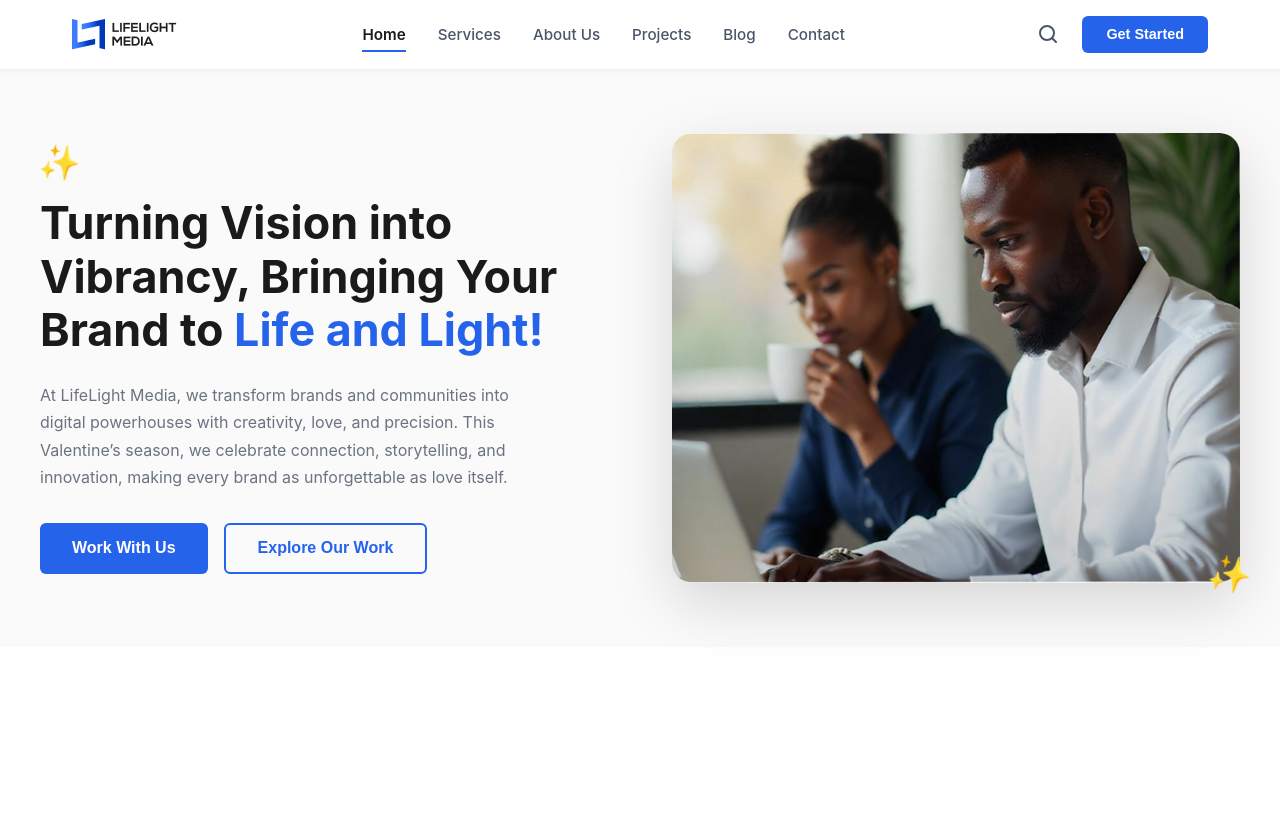
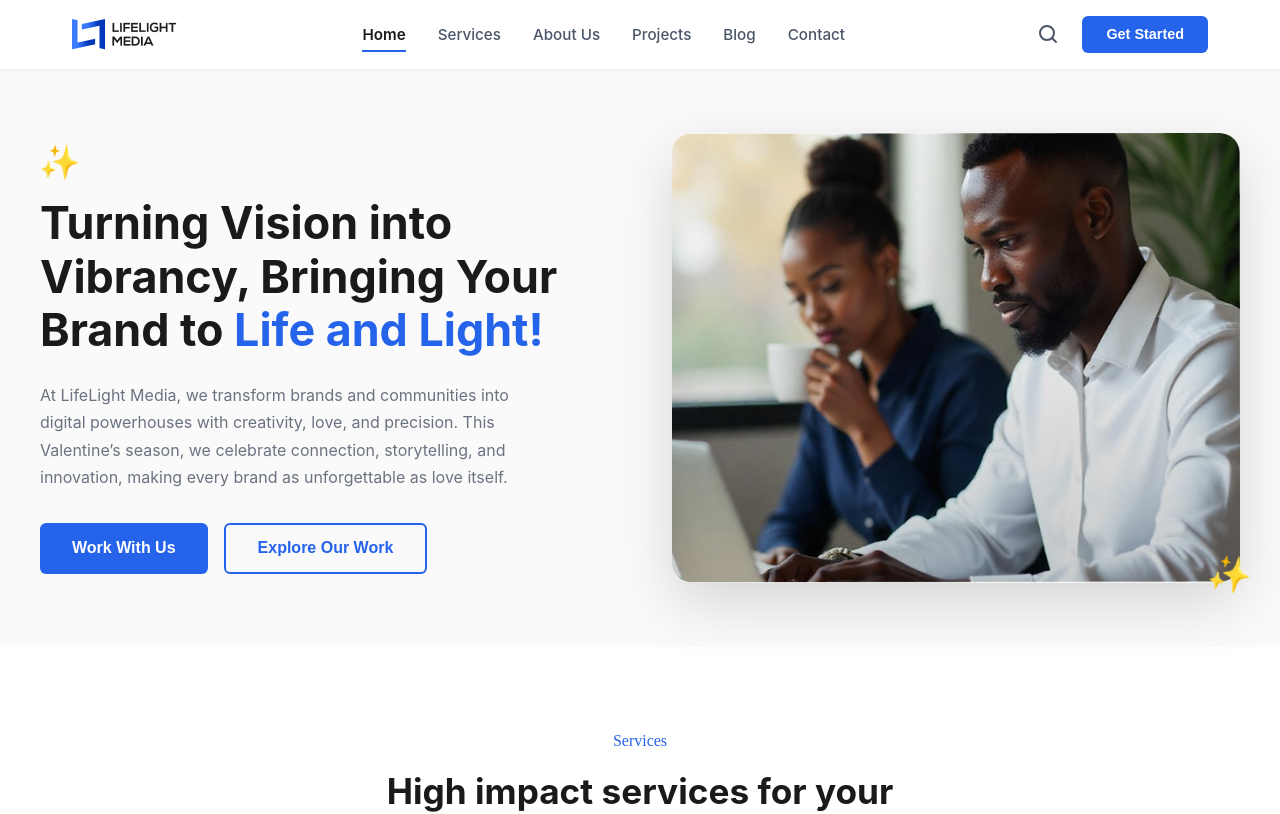
Before and after one commit to SardiusJay/LifeLight_Media, a React (Vite) app in the folder vite-project/: page / in a window 1280 px wide. Shown: the top 814 px of the page. Built offline with nearby package versions, Linux system fonts and the light colour scheme.

Commit message:
wip:service section

```diff
--- a/vite-project/src/App.jsx
+++ b/vite-project/src/App.jsx
@@ -1,7 +1,7 @@
 import React from 'react';
 import { Navbar } from './components/Navbar';
 import { Hero } from './components/Hero';
-{/*import { Services } from './components/Services'; */}
+import { Services } from './components/Services';
 import './App.css';
 
 export function App  () {
@@ -9,7 +9,7 @@ export function App  () {
     <div className="App">
       <Navbar />
       <Hero />
-     {/*   <Services /> */}
+     <Services />
     </div>
   );
 };
--- a/vite-project/src/components/Service.css
+++ b/vite-project/src/components/Service.css
@@ -10,11 +10,21 @@
 }
 
 .services-label {
-  font-size: 0.85rem;
-  font-weight: 600;
-  color: #6b7280;
-  letter-spacing: 1.5px;
+  color: #2563eb;
   margin-bottom: 1rem;
+  width: 741;
+  height: 27;
+  angle: 0 deg;
+  opacity: 1;
+  font-family: Poppins;
+  font-weight: 400;
+  font-style: Bold;
+  font-size: 16px;
+  line-height: 170%;
+  letter-spacing: 0%;
+  text-align: center;
+
+
 }
 
 .services-title {
--- a/vite-project/src/components/Services.js
+++ b/vite-project/src/components/Services.jsx
@@ -1,5 +1,5 @@
 import React from 'react';
-import './Services.css';
+import './Service.css';
 
 export function Services () {
   const services = [
@@ -42,7 +42,7 @@ export function Services () {
   return (
     <section className="services">
       <div className="services-container">
-        <p className="services-label">SERVICES</p>
+        <p className="services-label">Services</p>
         <h2 className="services-title">High impact services for your business</h2>
 
         <div className="services-grid">
```
